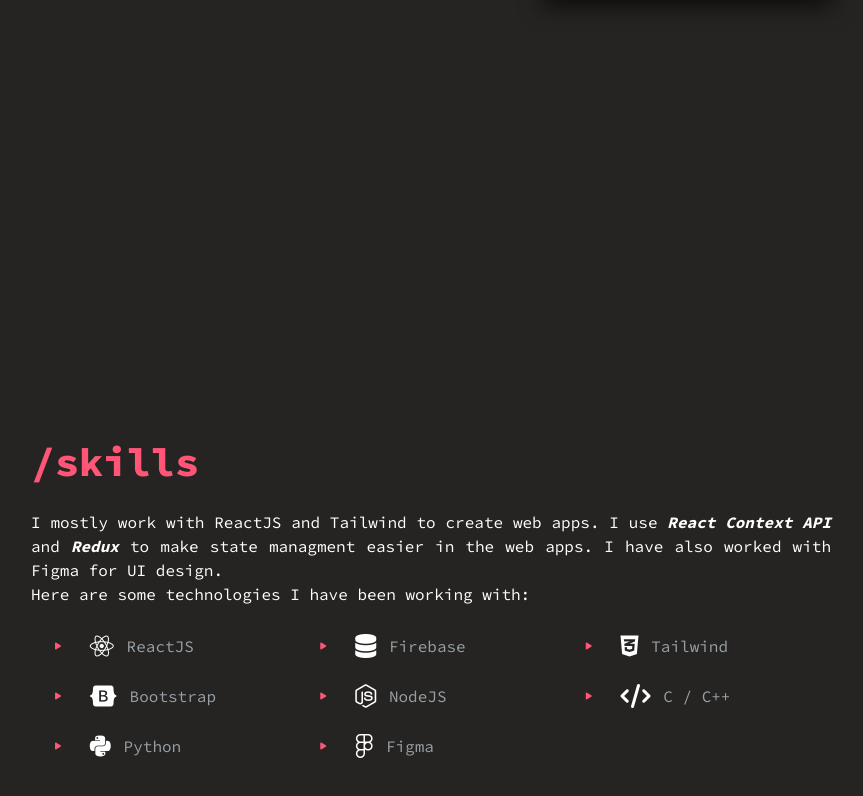
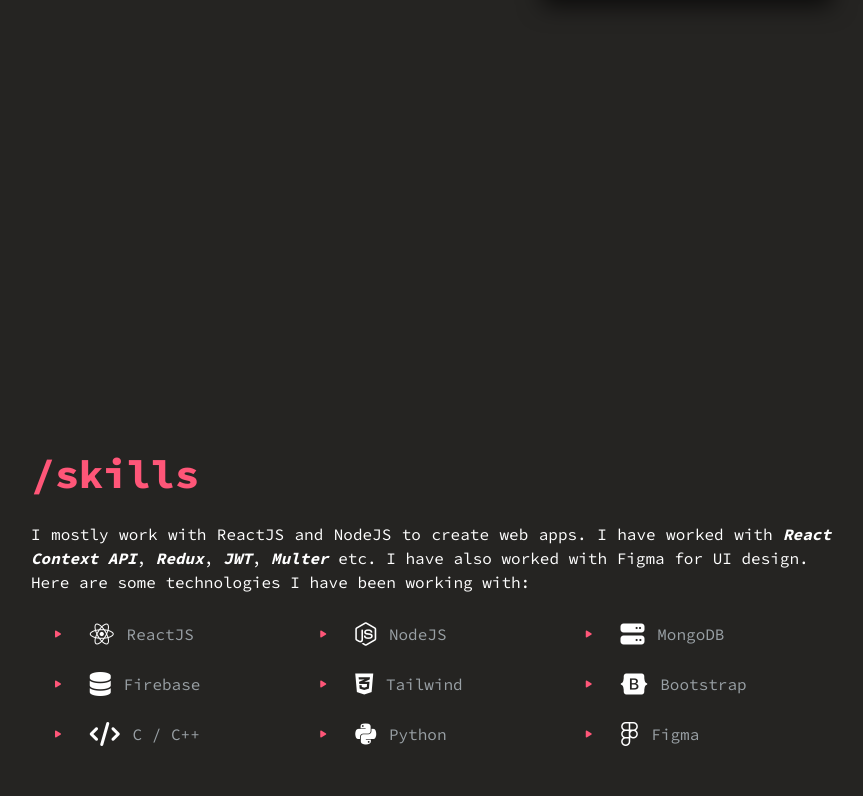
Before and after one commit to akanshaaa19/resume, a React (Create React App) app: page /skills in a window 1280 px wide. Shown: the part 1396-2192 px from the top of the page, without its empty margins (129-992 px from the left). Built offline with nearby package versions, Linux system fonts and the light colour scheme.

Commit message:
new project

```diff
--- a/src/assets/skills.js
+++ b/src/assets/skills.js
@@ -1,9 +1,10 @@
 const skills = [
   { key: 5, class: "fa-brands fa-react ", name: "ReactJS" },
+  { key: 6, class: "fa-brands fa-node-js ", name: "NodeJS" },
+  { key: 6, class: "fa-solid fa-server", name: "MongoDB" },
   { key: 7, class: "fa-solid fa-database ", name: "Firebase" },
   { key: 6, class: "fab fa-css3-alt ", name: "Tailwind" },
   { key: 4, class: "fa-brands fa-bootstrap ", name: "Bootstrap" },
-  { key: 6, class: "fa-brands fa-node-js ", name: "NodeJS" },
   { key: 8, class: "fas fa-code ", name: "C / C++" },
   { key: 9, class: "fab fa-python ", name: "Python" },
   { key: 9, class: "fa-brands fa-figma ", name: "Figma" },
--- a/src/components/styles/navigation.css
+++ b/src/components/styles/navigation.css
@@ -7,6 +7,9 @@
 }
 
 .nav{
+    display: flex;
+    align-items: flex-end;
+    display: flex;
     flex-direction: column;
     text-align: right;
     font-size: 1.4rem;
--- a/src/pages/Skills.jsx
+++ b/src/pages/Skills.jsx
@@ -9,9 +9,8 @@
 
       <div className="skills">
         <p>
-          I mostly work with ReactJS and Tailwind to create web apps. I use
-          {" "}<em><b>React Context API</b></em> and <em><b>Redux</b></em> to make state managment easier in the web
-          apps. I have also worked with Figma for UI design.
+          I mostly work with ReactJS and NodeJS to create web apps. I have worked with
+          <em><b> React Context API</b></em>, <em><b>Redux</b></em>, <em><b>JWT</b></em>, <em><b>Multer</b></em> etc. I have also worked with Figma for UI design.
           <br />
           Here are some technologies I have been working with:
         </p>
```
